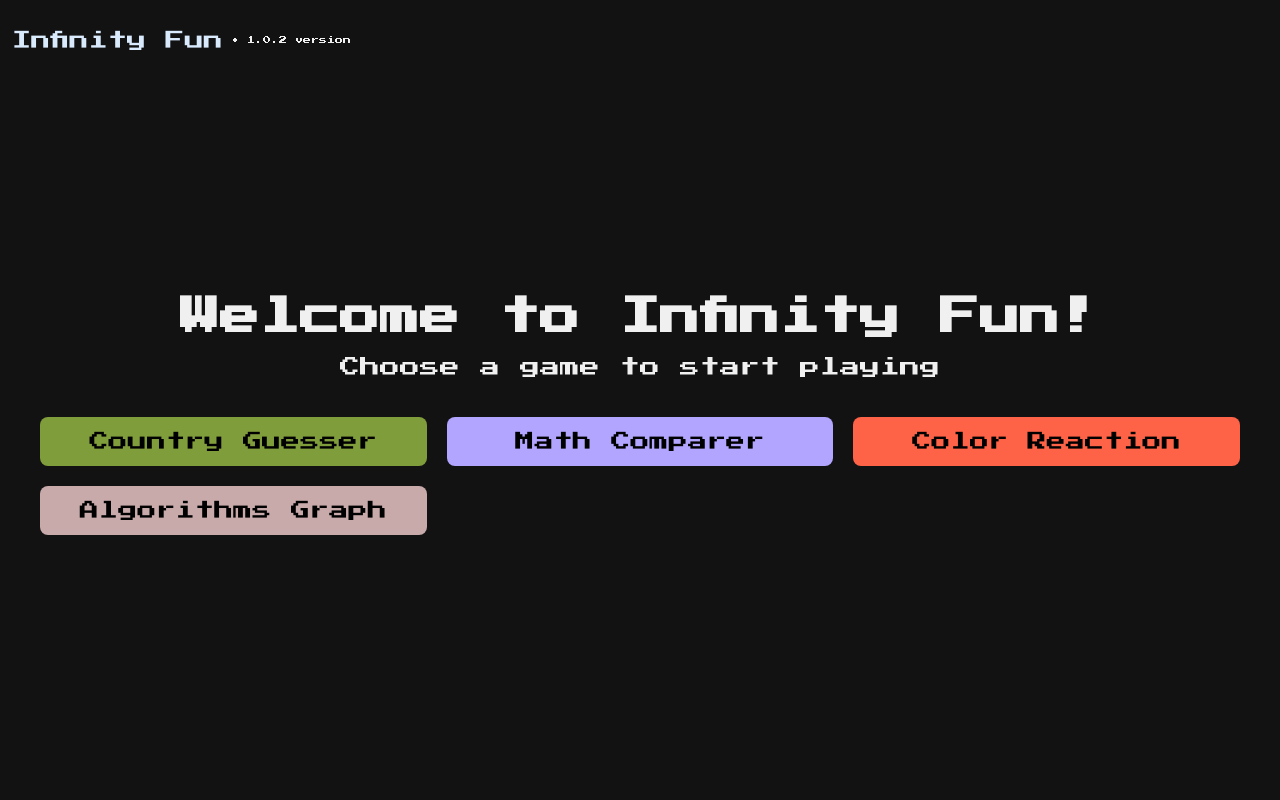
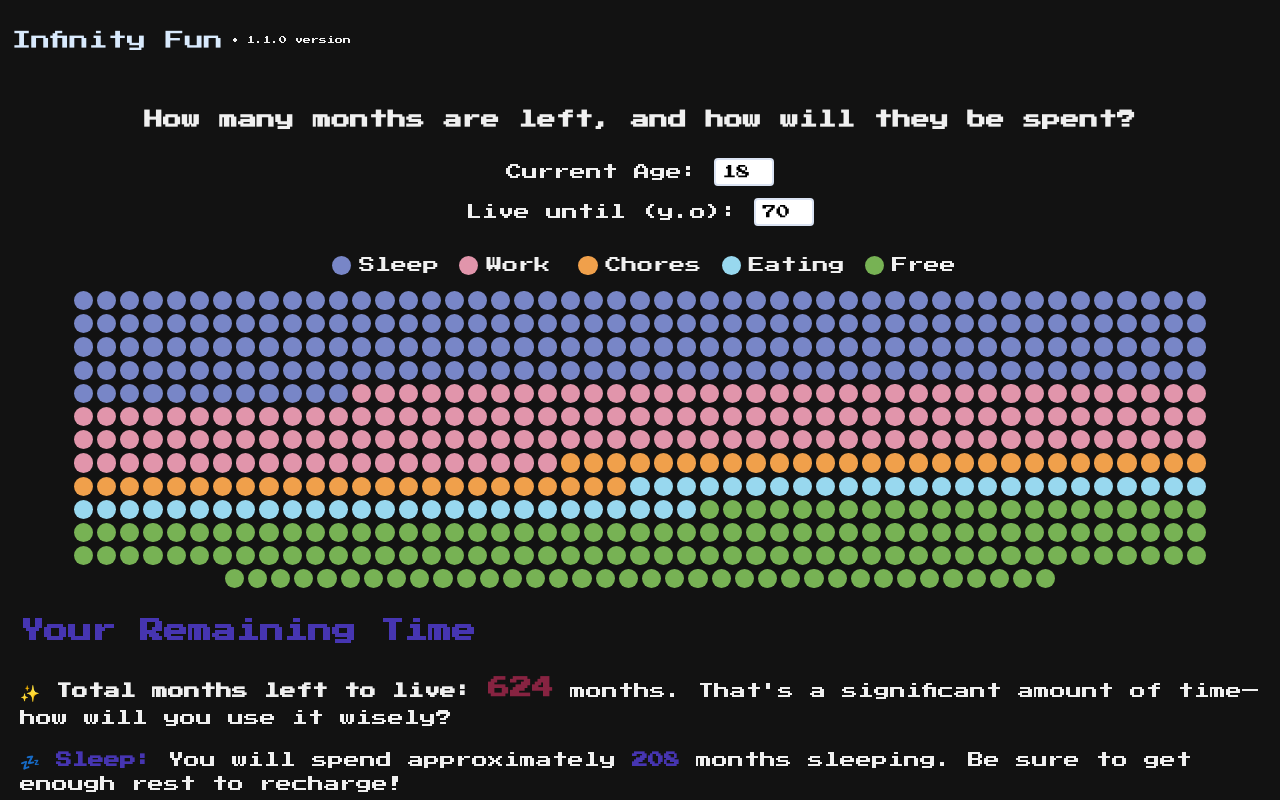
Before and after one commit to RuslanPr0g/infinity-fun, an Angular app: page /left-to-live in a window 1280 px wide. Before the commit this address led to /. Shown: the top 800 px of the page. Built offline with nearby package versions, Linux system fonts and the light colour scheme.

Commit message:
add a game called months to live

```diff
--- a/src/app/app.routes.ts
+++ b/src/app/app.routes.ts
@@ -3,6 +3,7 @@ import { HomeComponent } from './home/home.component';
 import { ClickColorGameComponent } from './click-color/click-color.component';
 import { CountryGuesserGameComponent } from './country-guesser/country-guesser.component';
 import { MathComparerComponent } from './math-comparer/math-comparer.component';
+import { LeftToLiveComponent } from './left-to-live/left-to-live.component';
 
 export const routes: Routes = [
   { path: '', component: HomeComponent },
@@ -10,5 +11,6 @@ export const routes: Routes = [
   { path: 'color-click', component: ClickColorGameComponent },
   { path: 'country-guesser', component: CountryGuesserGameComponent },
   { path: 'math-comparer', component: MathComparerComponent },
+  { path: 'left-to-live', component: LeftToLiveComponent },
   { path: '**', redirectTo: '' },
 ];
--- a/src/app/country-guesser/country-guesser.component.scss
+++ b/src/app/country-guesser/country-guesser.component.scss
@@ -1,16 +1,4 @@
 @import '../../colors';
-
-.game-container {
-    display: flex;
-    justify-content: center;
-    text-align: center;
-    flex-direction: column;
-    font-family: Arial, sans-serif;
-    padding: 20px;
-    color: $primary-text-color;
-    width: 100%;
-    transition: background-color 1s ease;
-}
 
 .container {
     display: flex;
@@ -21,8 +9,20 @@
 .img {
     display: flex;
     justify-content: center;
-    max-width: 100%;
+    margin: 0 auto;
     position: relative;
+}
+
+.flag-image {
+    max-width: 480px;
+    height: auto;
+    margin: 20px 0;
+    justify-self: center;
+    border: 2px solid $primary-text-color;
+    max-width: 360px;
+    min-width: 360px;
+    width: 480px;
+    max-height: 240px;
 }
 
 .green-background {
@@ -35,14 +35,6 @@
 
 .bandw {
     filter: grayscale(100%);
-}
-
-.flag-image {
-    max-width: 480px;
-    height: auto;
-    margin: 20px 0;
-    justify-self: center;
-    border: 2px solid $primary-text-color;
 }
 
 .guess-input {
--- /dev/null
+++ b/src/app/left-to-live/left-to-live.component.html
@@ -0,0 +1,88 @@
+<div class="game-container">
+  <div class="header">
+    <h3 class="title">How many months are left, and how will they be spent?</h3>
+    <div class="controls">
+      <div class="control">
+        <label for="age">Current Age:</label>
+        <input
+          type="number"
+          id="age"
+          [formControl]="form.controls.age"
+          min="0"
+          max="70"
+        />
+      </div>
+      <div class="control">
+        <label for="liveto">Live until (y.o):</label>
+        <input
+          type="number"
+          id="liveto"
+          [formControl]="form.controls.liveto"
+          min="70"
+          max="100"
+        />
+      </div>
+    </div>
+    <div class="legend months">
+      <div class="legend-item"><span class="circle sleep"></span> Sleep</div>
+      <div class="legend-item"><span class="circle work"></span> Work</div>
+      <div class="legend-item"><span class="circle chores"></span> Chores</div>
+      <div class="legend-item"><span class="circle eating"></span> Eating</div>
+      <div class="legend-item"><span class="circle free"></span> Free</div>
+    </div>
+  </div>
+  <ng-container *ngIf="isDead; else alive">
+    <div class="months-summary">
+      <h3 class="summary-title">Vast emptiness...</h3>
+    </div>
+  </ng-container>
+  <ng-template #alive>
+    <div class="months">
+      <span
+        *ngFor="let type of monthsLeft"
+        [class]="type"
+        class="circle"
+      ></span>
+    </div>
+    <div class="months-summary">
+      <h3 class="summary-title">Your Remaining Time</h3>
+      <p class="summary-text">
+        ✨ <strong>Total months left to live:</strong>&nbsp;<span>{{
+          monthsLeftSummary.totalMonths
+        }}</span>
+        months. That's a significant amount of time—how will you use it wisely?
+      </p>
+
+      <div class="summary-item">
+        💤 <strong>Sleep:</strong> You will spend approximately
+        <strong>{{ monthsLeftSummary.sleepMonths }}</strong> months sleeping. Be
+        sure to get enough rest to recharge!
+      </div>
+
+      <div class="summary-item">
+        💼 <strong>Work:</strong> A major part of life will be spent working.
+        Expect to devote around
+        <strong>{{ monthsLeftSummary.workMonths }}</strong> months to your
+        career. Stay productive and focused!
+      </div>
+
+      <div class="summary-item">
+        🧹 <strong>Chores:</strong> You'll spend about
+        <strong>{{ monthsLeftSummary.choresMonths }}</strong> months doing
+        housework. Time to stay organized and efficient!
+      </div>
+
+      <div class="summary-item">
+        🍽️ <strong>Eating:</strong> Meals and snacks will take up
+        <strong>{{ monthsLeftSummary.eatingMonths }}</strong> months. Enjoy your
+        meals and savor the moments!
+      </div>
+
+      <div class="summary-item">
+        🎉 <strong>Free Time:</strong> Fortunately, you'll have
+        <strong>{{ monthsLeftSummary.freeTimeMonths }}</strong> months of free
+        time to relax, explore, and enjoy life!
+      </div>
+    </div>
+  </ng-template>
+</div>
--- /dev/null
+++ b/src/app/left-to-live/left-to-live.component.scss
@@ -0,0 +1,141 @@
+@import '../../colors';
+
+.title {
+    margin-bottom: 2%;
+    line-height: 24px;
+}
+
+.months-summary {
+    margin-top: 24px;
+    line-height: 1.6;
+    font-size: 18px;
+    text-align: left;
+}
+
+.summary-title {
+    font-size: 24px;
+    font-weight: bold;
+    color: #4635B1;
+    margin-bottom: 20px;
+}
+
+.summary-text {
+    margin-bottom: 16px;
+    font-size: 16px;
+    font-weight: normal;
+}
+
+.summary-item {
+    margin-bottom: 12px;
+    font-size: 16px;
+    line-height: 1.5;
+}
+
+.summary-item strong {
+    color: #4635B1;
+}
+
+span {
+    font-weight: bold;
+    font-size: 22px;
+    color: #872341;
+}
+
+.game-container {
+    display: flex;
+    flex-direction: column;
+    align-items: center;
+}
+
+.legend {
+    display: flex;
+    flex-wrap: wrap;
+    justify-content: center;
+    margin-bottom: 16px;
+    text-align: center;
+}
+
+.legend-item {
+    display: flex;
+    align-items: center;
+    gap: 8px;
+    white-space: nowrap;
+    margin-left: 16px;
+    margin-top: 8px;
+    min-width: 10%;
+}
+
+.months {
+    display: flex;
+    flex-wrap: wrap;
+    justify-content: center;
+    gap: 4px;
+    max-width: 90vw;
+}
+
+.circle {
+    width: 1.5vw;
+    height: 1.5vw;
+    border-radius: 50%;
+}
+
+.sleep {
+    background-color: #7886C7;
+}
+
+.work {
+    background-color: #E195AB;
+}
+
+.chores {
+    background-color: #F0A04B;
+}
+
+.eating {
+    background-color: #98D8EF;
+}
+
+.free {
+    background-color: #77B254;
+}
+
+.controls {
+    display: flex;
+    align-items: center;
+    justify-content: center;
+    flex-direction: column;
+    max-width: 100%;
+    margin-bottom: 16px;
+
+    .control {
+        display: flex;
+        align-items: center;
+        justify-content: center;
+        margin: 6px auto;
+
+        label {
+            margin-right: 16px;
+            font-size: 1rem;
+        }
+
+        input {
+            padding: 5px;
+            text-align: center;
+            border: 2px solid #dae3f3;
+            border-radius: 4px;
+            font-size: 14px;
+            width: 60px;
+        }
+    }
+}
+
+@media (max-width: 600px) {
+    .title {
+        font-size: 14px;
+    }
+
+    .circle {
+        width: 3vw;
+        height: 3vw;
+    }
+}
--- /dev/null
+++ b/src/app/left-to-live/left-to-live.component.ts
@@ -0,0 +1,100 @@
+import { CommonModule } from '@angular/common';
+import { Component } from '@angular/core';
+import {
+  FormControl,
+  FormGroup,
+  FormsModule,
+  ReactiveFormsModule,
+} from '@angular/forms';
+import { Subscription } from 'rxjs';
+
+@Component({
+  selector: 'app-left-to-live',
+  standalone: true,
+  imports: [CommonModule, FormsModule, ReactiveFormsModule],
+  templateUrl: './left-to-live.component.html',
+  styleUrl: './left-to-live.component.scss',
+})
+export class LeftToLiveComponent {
+  form = new FormGroup({
+    age: new FormControl(18),
+    liveto: new FormControl(70),
+  });
+
+  monthsLeftSummary: {
+    totalMonths: number;
+    sleepMonths: number;
+    workMonths: number;
+    choresMonths: number;
+    eatingMonths: number;
+    freeTimeMonths: number;
+  } = {
+    totalMonths: 0,
+    sleepMonths: 0,
+    workMonths: 0,
+    choresMonths: 0,
+    eatingMonths: 0,
+    freeTimeMonths: 0,
+  };
+
+  monthsLeft: any[] = [];
+
+  private subscription?: Subscription;
+
+  constructor() {}
+
+  ngOnInit(): void {
+    this.subscription = this.form.valueChanges.subscribe(() => {
+      this.calculateMonthsLeft();
+    });
+
+    this.calculateMonthsLeft();
+  }
+
+  ngOnDestroy(): void {
+    if (this.subscription) {
+      this.subscription.unsubscribe();
+    }
+  }
+
+  get isDead(): boolean {
+    const currentAge = this.form.controls.age.value || 0;
+    const expectedLifespan = this.form.controls.liveto.value || 0;
+
+    return currentAge === expectedLifespan;
+  }
+
+  calculateMonthsLeft(): void {
+    const currentAge = this.form.controls.age.value || 0;
+    const expectedLifespan = this.form.controls.liveto.value || 0;
+
+    const remainingMonths = Math.max(0, (expectedLifespan - currentAge) * 12);
+
+    // Estimating time spent on key life activities based on approximate lifetime distribution:
+    const sleepTimeMonths = Math.round(remainingMonths * (1 / 3)); // ~8 hours per day sleeping
+    const workTimeMonths = Math.round(remainingMonths * (1 / 4)); // ~40-hour work weeks
+    const choresTimeMonths = Math.round(remainingMonths * (1 / 12)); // Daily housework tasks
+    const eatingTimeMonths = Math.round(remainingMonths * (1 / 12)); // Meals, snacks, and prep time
+
+    const freeTimeMonths =
+      remainingMonths -
+      (sleepTimeMonths + workTimeMonths + choresTimeMonths + eatingTimeMonths);
+
+    this.monthsLeft = [
+      ...Array(sleepTimeMonths).fill('sleep'),
+      ...Array(workTimeMonths).fill('work'),
+      ...Array(choresTimeMonths).fill('chores'),
+      ...Array(eatingTimeMonths).fill('eating'),
+      ...Array(freeTimeMonths).fill('free'),
+    ];
+
+    this.monthsLeftSummary = {
+      totalMonths: remainingMonths,
+      sleepMonths: sleepTimeMonths,
+      workMonths: workTimeMonths,
+      choresMonths: choresTimeMonths,
+      eatingMonths: eatingTimeMonths,
+      freeTimeMonths: freeTimeMonths,
+    };
+  }
+}
--- a/src/app/shared/components/home-link/home-link.component.html
+++ b/src/app/shared/components/home-link/home-link.component.html
@@ -1,3 +1,3 @@
 <a href="/infinity-fun" class="home-link">Infinity Fun</a>
-<span class="version">&nbsp;&#x2022; 1.0.2 version </span>
+<span class="version">&nbsp;&#x2022; 1.1.0 version </span>
 <!-- TODO: move it to config -->
--- a/src/app/shared/components/left-right-comparer/left-right-comparer.component.html
+++ b/src/app/shared/components/left-right-comparer/left-right-comparer.component.html
@@ -1,4 +1,4 @@
-<div class="game-container">
+<div class="container">
   <div
     class="part left-part"
     (click)="leftClick()"
--- a/src/app/shared/components/left-right-comparer/left-right-comparer.component.scss
+++ b/src/app/shared/components/left-right-comparer/left-right-comparer.component.scss
@@ -1,6 +1,6 @@
 @import '../../../../colors';
 
-.game-container {
+.container {
     position: relative;
     display: flex;
     justify-content: center;
--- a/src/app/shared/services/game-route/game-route.service.ts
+++ b/src/app/shared/services/game-route/game-route.service.ts
@@ -9,6 +9,7 @@ export class GameRouteService {
     { name: 'Country Guesser', route: '/country-guesser', color: '#809D3C' },
     { name: 'Math Comparer', route: '/math-comparer', color: '#B2A5FF' },
     { name: 'Color Reaction', route: '/color-click', color: '#ff6347' },
+    { name: 'Months Left', route: '/left-to-live', color: '#AE445A' },
     {
       name: 'Algorithms Graph',
       route: 'https://ruslanpr0g.github.io/algo-graph/',
--- a/src/styles.scss
+++ b/src/styles.scss
@@ -10,3 +10,15 @@
 body {
     background-color: $primary-bg-color;
 }
+
+.game-container {
+    display: flex;
+    justify-content: center;
+    text-align: center;
+    flex-direction: column;
+    font-family: Arial, sans-serif;
+    padding: 20px;
+    color: $primary-text-color;
+    width: 100%;
+    transition: background-color 1s ease;
+}
```
Also changed, not shown: 1 other file (tests, documents, lock files or other folders).
